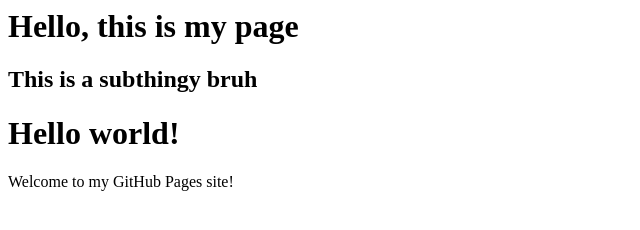
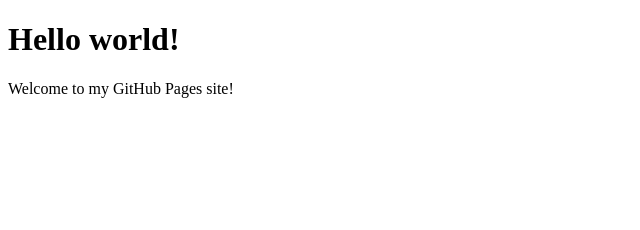
Before and after one commit to AndresPeMa/AndresPeMa.github.io, a plain HTML site: page index.html in a window 1280 px wide. Shown: the whole page, without its empty margins (0-640 px from the left). Drawn offline with Linux system fonts and the light colour scheme.

Commit message:
Updated index.html

```diff
--- a/index.html
+++ b/index.html
@@ -1,7 +1,3 @@
-<h1> Hello, this is my page </h1>
-
-<h2> This is a subthingy bruh </h2>
-
 <!DOCTYPE html>
 <html>
   <head>
```
